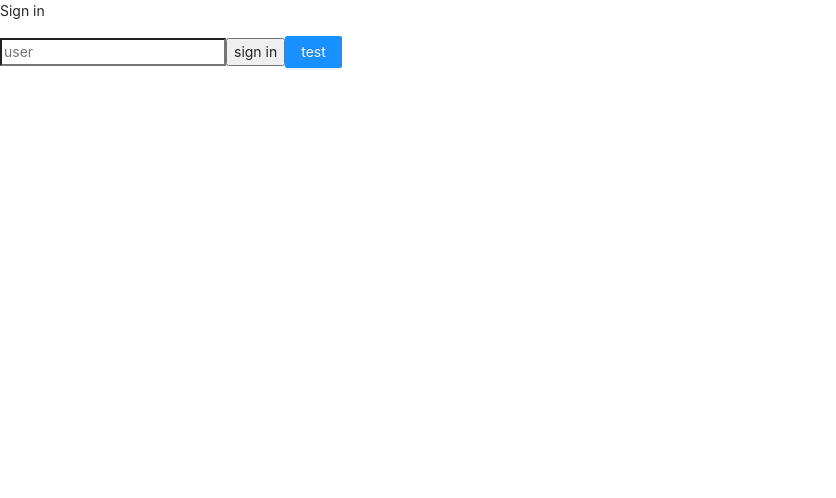
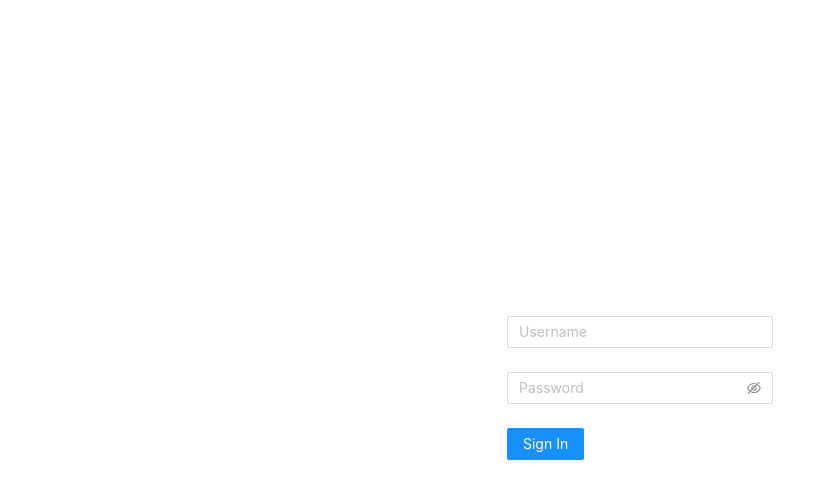
Before and after one commit to YajJackson/yajplate, a React app: page /login in a window 1280 px wide. Shown: the top 498 px of the page, without its empty margins (0-836 px from the left). Built offline with nearby package versions, Linux system fonts and the light colour scheme; the HTML template or start-up script is replaced by a standard one.

Commit message:
add css-loader, update login page

```diff
--- a/src/Pages/Login/index.tsx
+++ b/src/Pages/Login/index.tsx
@@ -1,34 +1,47 @@
-import React, { useState } from 'react'
+import { Button, Checkbox, Form, Input } from 'antd'
 import { useHistory, useLocation } from 'react-router-dom'
 
-import { Button } from 'antd'
+import React from 'react'
 import { Storage } from '@lib/Helpers'
 
 export const Login: React.FunctionComponent = () => {
     const history = useHistory()
     const location = useLocation()
-    const [username, setUsername] = useState('')
+
+    const onFinish = values => {
+        Storage.save('user', { values })
+        // @ts-ignore
+        history.push(location.state?.from?.pathname ?? '/')
+    }
+
+    const onFinishFailed = errorInfo => console.log('Failed:', errorInfo)
 
     return (
-        <div>
-            <p>Sign in</p>
-            <form
-                onSubmit={e => {
-                    e.preventDefault()
-                    Storage.save('user', { username })
-                    // @ts-ignore
-                    history.push(location.state?.from?.pathname ?? '/')
-                }}
+        <Form
+            name='basic'
+            initialValues={{ remember: true }}
+            onFinish={onFinish}
+            onFinishFailed={onFinishFailed}
+        >
+            <Form.Item
+                name='username'
+                rules={[{ required: true, message: 'Please input your username!' }]}
             >
-                <input
-                    type='text'
-                    name='username'
-                    placeholder='user'
-                    onChange={e => setUsername(e.target.value)}
-                />
-                <input type='submit' value='sign in' />
-                <Button type='primary'>test</Button>
-            </form>
-        </div>
+                <Input placeholder='Username' allowClear />
+            </Form.Item>
+
+            <Form.Item
+                name='password'
+                rules={[{ required: true, message: 'Please input your password!' }]}
+            >
+                <Input.Password placeholder='Password' />
+            </Form.Item>
+
+            <Form.Item>
+                <Button type='primary' htmlType='submit'>
+                    Sign In
+                </Button>
+            </Form.Item>
+        </Form>
     )
 }
--- /dev/null
+++ b/src/app.css
@@ -0,0 +1,9 @@
+#root {
+    height: 100vh;
+}
+#app {
+    height: 100%;
+    display: flex;
+    justify-content: center;
+    align-items: center;
+}
--- a/src/app.tsx
+++ b/src/app.tsx
@@ -1,3 +1,5 @@
+import './app.css'
+
 import { Route, Switch } from 'react-router-dom'
 
 import { PrivateRoute } from '@components/PrivateRoute'
@@ -6,7 +8,7 @@ import routes from 'routes'
 
 export const App = () => {
     return (
-        <div>
+        <div id='app'>
             <Switch>
                 {routes.map(({ path, component }) =>
                     path === '/login' ? (
--- a/webpack.config.js
+++ b/webpack.config.js
@@ -23,6 +23,10 @@ module.exports = {
                 }
             },
             {
+                test: /\.css$/,
+                use: ['style-loader', 'css-loader']
+            },
+            {
                 test: /\.less$/,
                 use: [
                     'style-loader',
```
Also changed, not shown: 1 other file (tests, documents, lock files or other folders).
